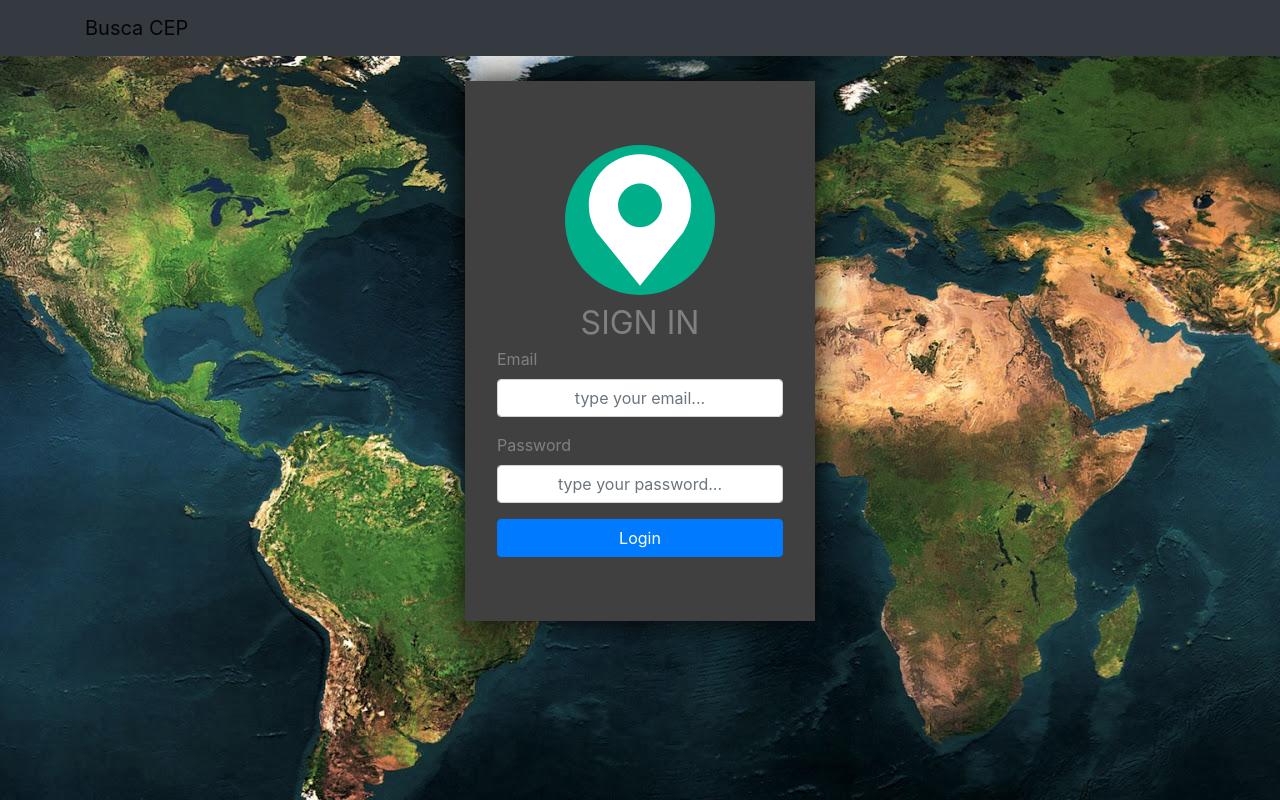
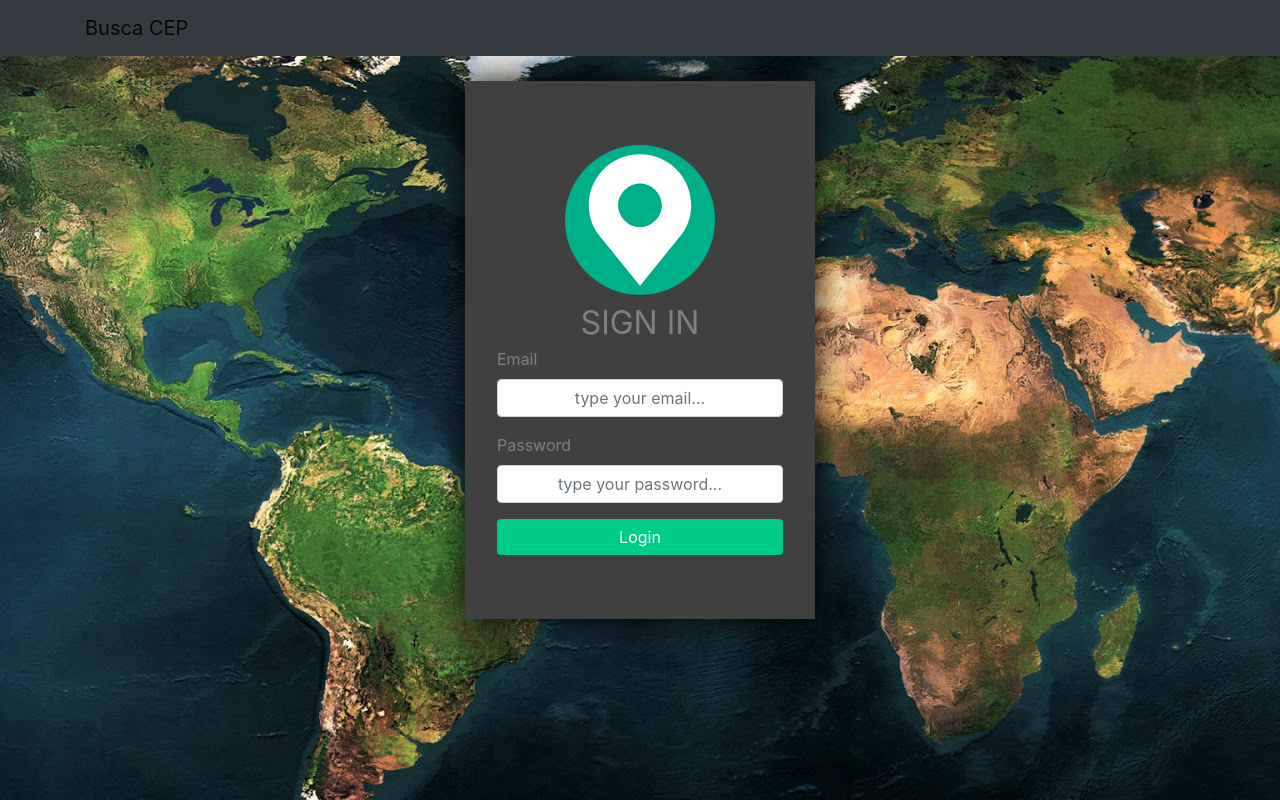
Before and after one commit to lschmidt7/BuscaCEP, a React (Create React App) app in the folder web-front/: page / in a window 1280 px wide. Built offline with nearby package versions, Linux system fonts and the light colour scheme.

Commit message:
changing styles

```diff
--- a/web-front/src/components/NavigationBar.js
+++ b/web-front/src/components/NavigationBar.js
@@ -1,5 +1,5 @@
 import React, {Component} from 'react'
-import {Navbar, Button, Container} from 'react-bootstrap'
+import {Navbar, Container} from 'react-bootstrap'
 import axios from 'axios'
 
 class NavigationBar extends Component {
--- a/web-front/src/index.js
+++ b/web-front/src/index.js
@@ -3,7 +3,6 @@ import ReactDOM from 'react-dom';
 import './styles/index.css';
 import App from './App';
 import 'bootstrap/dist/css/bootstrap.min.css';
-import {Image} from 'react-bootstrap'
 
 ReactDOM.render(
   <React.StrictMode>
--- a/web-front/src/pages/Login.js
+++ b/web-front/src/pages/Login.js
@@ -1,5 +1,5 @@
 import React, {Component} from 'react'
-import {Form,Button,Container,Image, Row} from 'react-bootstrap'
+import {Form,Button,Container,Image} from 'react-bootstrap'
 import '../styles/Login.css'
 
 class Login extends Component {
@@ -30,7 +30,7 @@ class Login extends Component {
                         <Form.Label className="login-label">Password</Form.Label>
                         <Form.Control className="login-input" type="password" placeholder="type your password..."></Form.Control>
                     </Form.Group>
-                    <Button onClick={() => this.login()} block>
+                    <Button onClick={() => this.login()} style={{ color: "white", background: "#00cc88", border: "none" }} block>
                         Login
                     </Button>
                 </Form>
```
